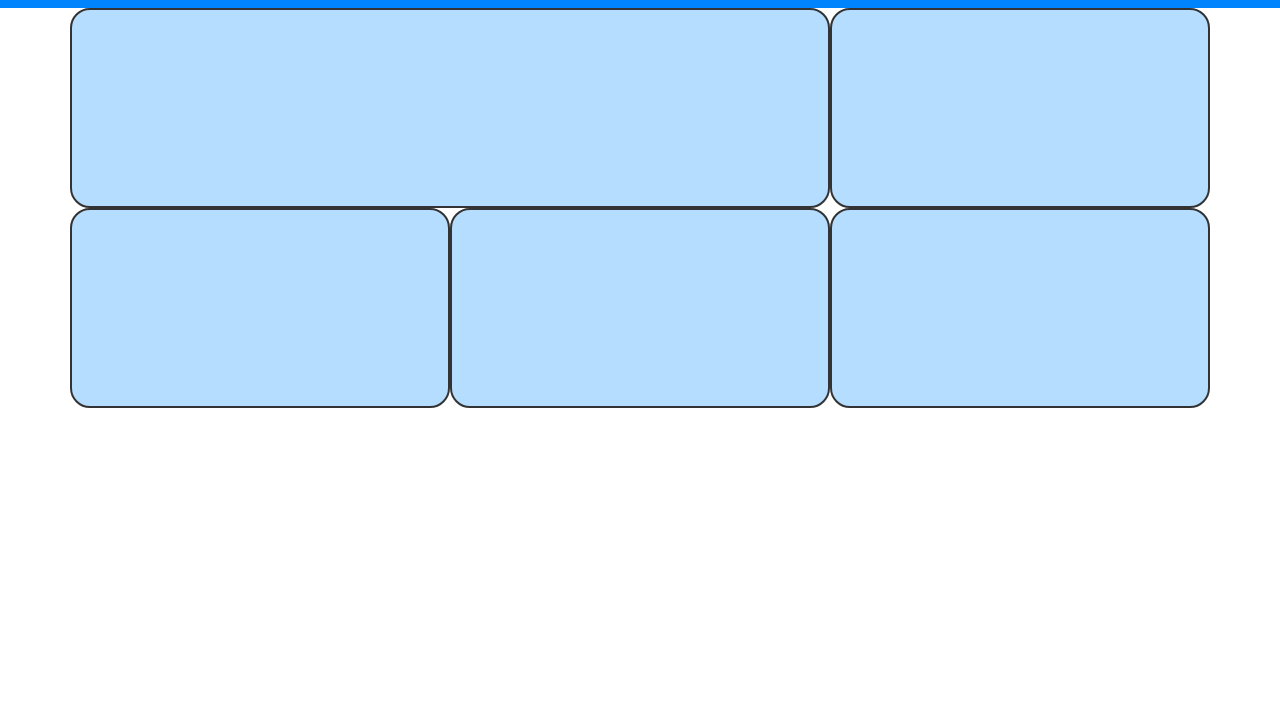
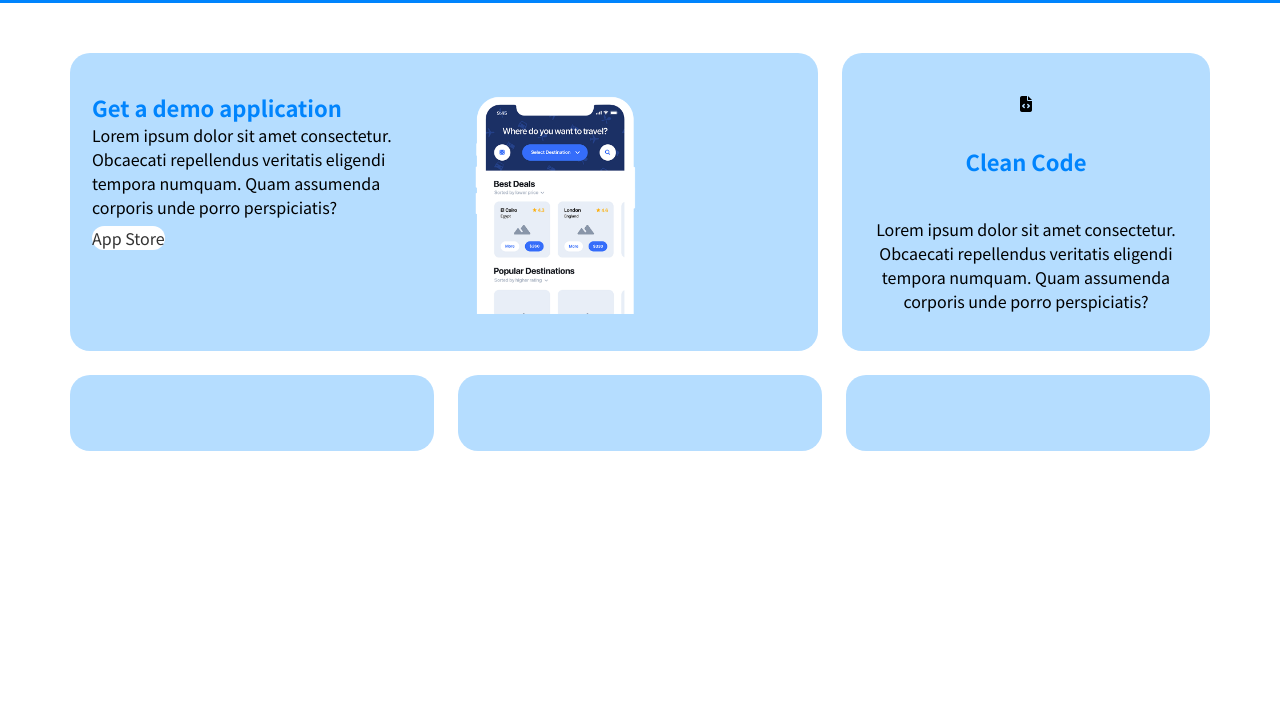
Before and after one commit to mirkodeglinnocenti/htmlcss-responsive-layout, a plain HTML site: page index.html in a window 1280 px wide. Shown: the part 75-800 px from the top of the page. Drawn offline with Linux system fonts and the light colour scheme.

Commit message:
FEAT Struttura hero added

```diff
--- a/css/style.css
+++ b/css/style.css
@@ -31,6 +31,16 @@ a {
     color: currentColor;
 }
 
+/* DEBUG RULES */
+
+.debug .container {
+    border: 1px solid black;
+}
+
+.debug .card{
+    border: 2px solid #333333;
+}
+
 /* GENERAL RULES */
 
 .container {
@@ -48,30 +58,48 @@ a {
     justify-content: space-between;
 }
 
-
-.col-3 {
-    flex-basis: calc(100%/3);
+.col-4 {
+    flex-basis: calc( (100%/12) * 4);
 }
 
-.col-2 {
-    flex-basis: calc(100%*2/3);
+.col-8 {
+    flex-basis: calc( (100%/12) * 8);
+}
+
+.col-6{
+    flex-basis: 50%;
+}
+
+.title-small{
+    font-size: 22px;
+    color: var(--blue);
+}
+
+.mb-30{
+    margin-bottom: 30px;
+}
+
+.mb-40{
+    margin-bottom: 40px;
 }
 
 /* BUTTONS */
 
 .button {
-
+    border-radius: 20px;
+    line-height: 38px;
 }
 
 .button--white {
-
+    background-color: white;
+    color: #333333;
 }
 
 /* HEADER */
 
 .main-header {
     background-color: var(--blue);
-    padding: 19px 0;
+    padding: 19px 0px;
     color:  white;
 }
 
@@ -85,13 +113,19 @@ a {
     padding: 0 16px;
 }
 
+.logo-header{
+    display: block;
+}
+
 .hamburger {
     display: none;
+    font-size: 25px;
 }
 
 /* MEDIAUERY HEADER */
 
-@media only screen and (max-width: 991px) {
+@media screen and (max-width: 991px) {
+
     .hamburger {
         display: block;
     }
@@ -99,21 +133,58 @@ a {
     .header-nav {
         display: none;
     }
+
+    .container {
+        margin: 0 32px;
+    }
 }
 
 /* HERO */
 
+.hero{
+    padding: 50px 0;
+}
+
 .card {
     background-color: var(--lightblue);
-    padding: 20px;
+    padding: 38px 22px;
     border-radius: 20px;
-    border: 2px solid #333333;
-    min-height: 200px;
+    height: 100%;
 }
 
-/* MEDIAUERY HERO */
+.card-img img{
+    width: 200px;
+    margin-bottom: -38px;
+}
 
-@media only screen and (max-width: 575px) {
+.card-big{
+    flex-wrap: nowrap;
+}
+
+.card-mid{
+    text-align: center;
+}
+
+.hero .row{
+    gap: 24px;
+}
+
+.hero .col-8{
+    flex-basis: calc( (100%/12) * 8 - (24px/2) );
+}
+
+.hero .col-4-special{
+    flex-basis: calc( (100%/12) * 4 - (24px/2) );
+}
+
+.hero .col-4{
+    flex-basis: calc( (100%/12) * 4 - (48px/3) );
+}
+
+/* MEDIAQUERY HERO */
+
+@media screen and (max-width: 575px) {
+
     .hero [class^="col-"] {
         flex-basis: calc(100%);
     }
--- a/index.html
+++ b/index.html
@@ -13,7 +13,7 @@
 
 </head>
 
-<body>
+<body class="debug-">
 
     <!-- inizio header -->
     <header class="main-header">
@@ -23,7 +23,7 @@
             <nav class="row space-between">
 
                 <a href="#">
-                    <img src="./img/logo.png" alt="Logo">
+                    <img class="logo-header" src="./img/logo.png" alt="Logo">
                 </a>
 
                 <ul class="header-nav row">
@@ -66,23 +66,57 @@
 
                 <div class="row">
 
-                    <div class="col-2">
+                    <!-- Prima Card -->
+                    <div class="col-8">
+                        <div class="card row card-big">
+
+                            <div class="col-6 card-description">
+                                <h3 class="title-small">Get a demo application</h3>
+                                <p>
+                                    Lorem ipsum dolor sit amet consectetur.
+                                    Obcaecati repellendus veritatis eligendi tempora numquam.
+                                    Quam assumenda corporis unde porro perspiciatis?
+                                </p>
+                                <a class="button button--white" href="#">App Store</a>
+                            </div>
+
+                            <div class="col-6 card-img">
+                                <figure>
+                                    <img src="./img/phone.png" alt="schermata applicazione da smartphone">
+                                </figure>
+                            </div>
+
+                        </div>
+                    </div>
+
+                    <!-- Seconda Card -->
+                    <div class="col-4-special">
+                        <div class="card card-mid">
+
+                            <div class="code-icon mb-30">
+                                <i class="fa-solid fa-file-code"></i>
+                            </div>
+
+                            <h3 class="title-small mb-40">Clean Code</h3>
+
+                            <p>
+                                Lorem ipsum dolor sit amet consectetur.
+                                Obcaecati repellendus veritatis eligendi tempora numquam.
+                                Quam assumenda corporis unde porro perspiciatis?
+                            </p>
+
+                        </div>
+                    </div>
+
+                    <div class="col-4">
                         <div class="card"></div>
                     </div>
 
-                    <div class="col-3">
+                    <div class="col-4">
                         <div class="card"></div>
                     </div>
 
-                    <div class="col-3">
-                        <div class="card"></div>
-                    </div>
-
-                    <div class="col-3">
-                        <div class="card"></div>
-                    </div>
-
-                    <div class="col-3">
+                    <div class="col-4">
                         <div class="card"></div>
                     </div>
 
@@ -96,7 +130,7 @@
     <!-- fine main -->
 
     <footer></footer>
-    <!-- fine main -->
+
 
 </body>
 
```
